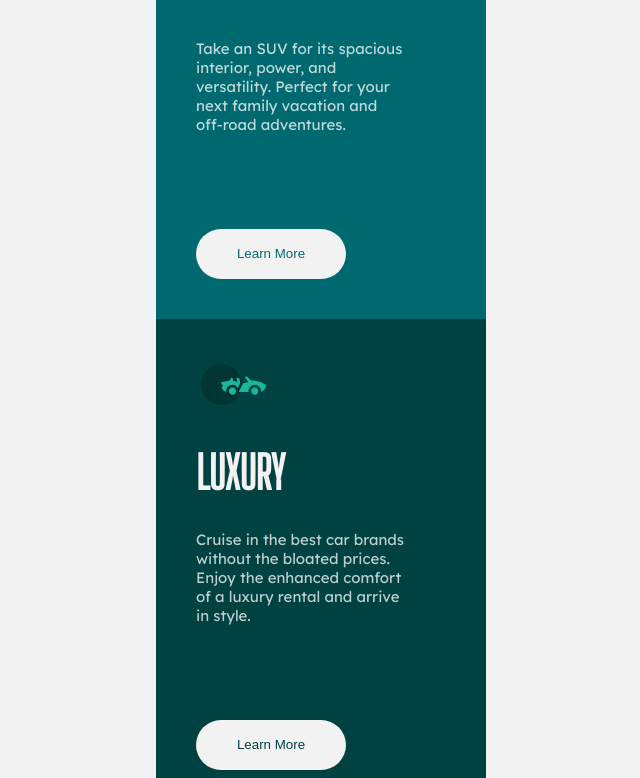
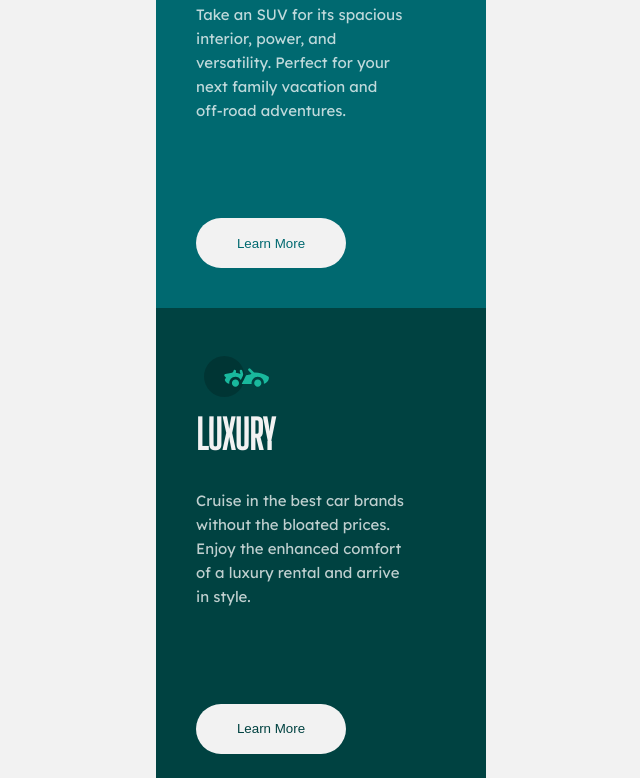
Before and after one commit to iormes/3ColumnPreviewCard-Challenge, a plain HTML site: page index.html in a window 1280 px wide. Shown: the part 763-1541 px from the top of the page, without its empty margins (319-959 px from the left). Drawn offline with Linux system fonts and the light colour scheme.

Commit message:
Update styles.css

```diff
--- a/styles.css
+++ b/styles.css
@@ -13,14 +13,16 @@ p{
     color: hsla(0, 0%, 100%, 0.75);
     margin-top: 30px;
     max-width: 210px;
+
+    line-height: 1.6;
 }
 
 h1 {
     font-family: "Big Shoulders Display";
     font-weight: 700;
-    font-size: 45px;
+    font-size: 40px;
     color: hsl(0, 0%, 95%);
-    margin-bottom: 0;
+    margin: 10px 0 0 0;
     text-transform: uppercase;
 }
 
@@ -36,7 +38,7 @@ img{
     width: 65px;
     height: auto;
 
-    margin: 5px 0 0 5px;
+    margin: 8px 0 0 8px;
 }
 
 @media (min-width: 375px) and (max-width: 1440px){
```
